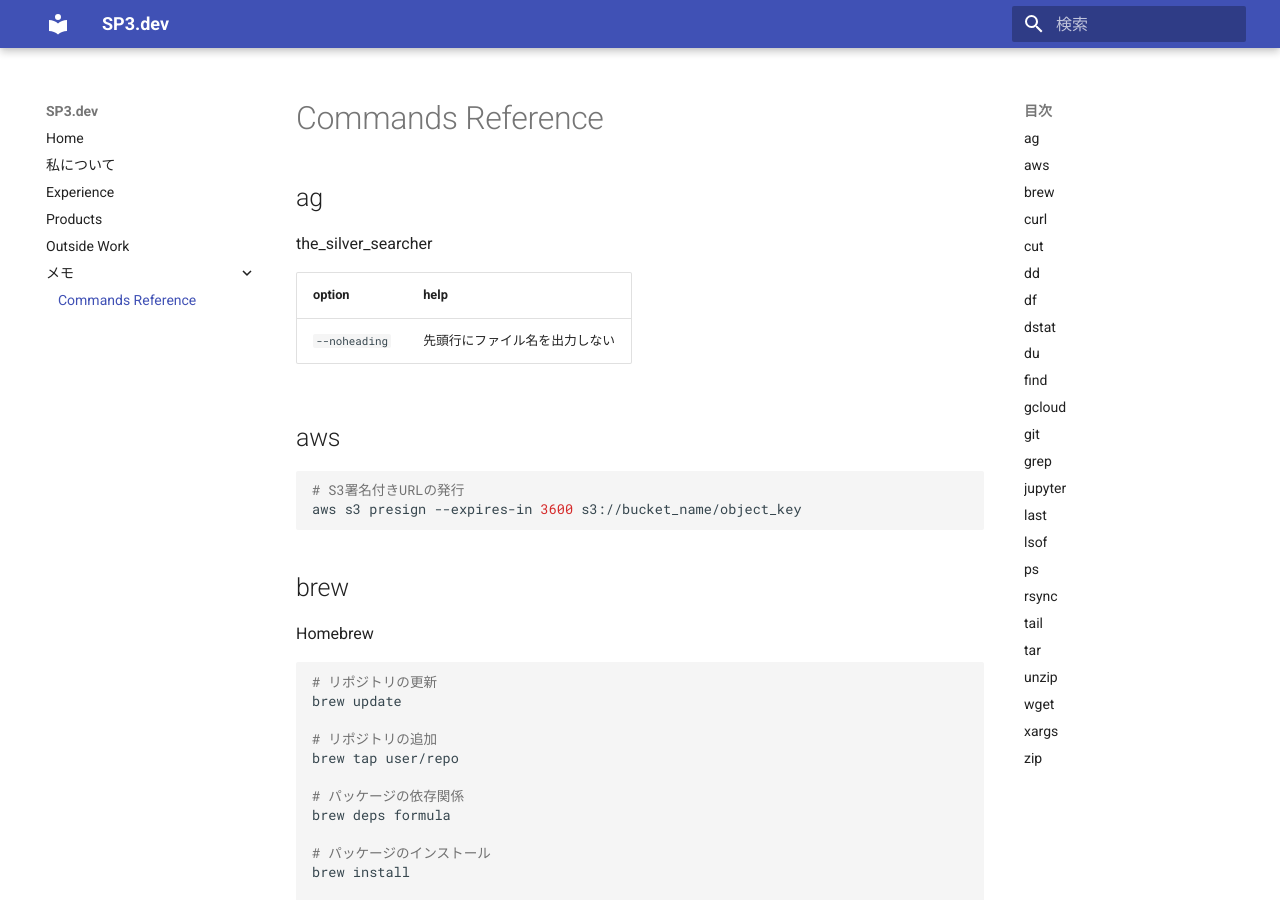
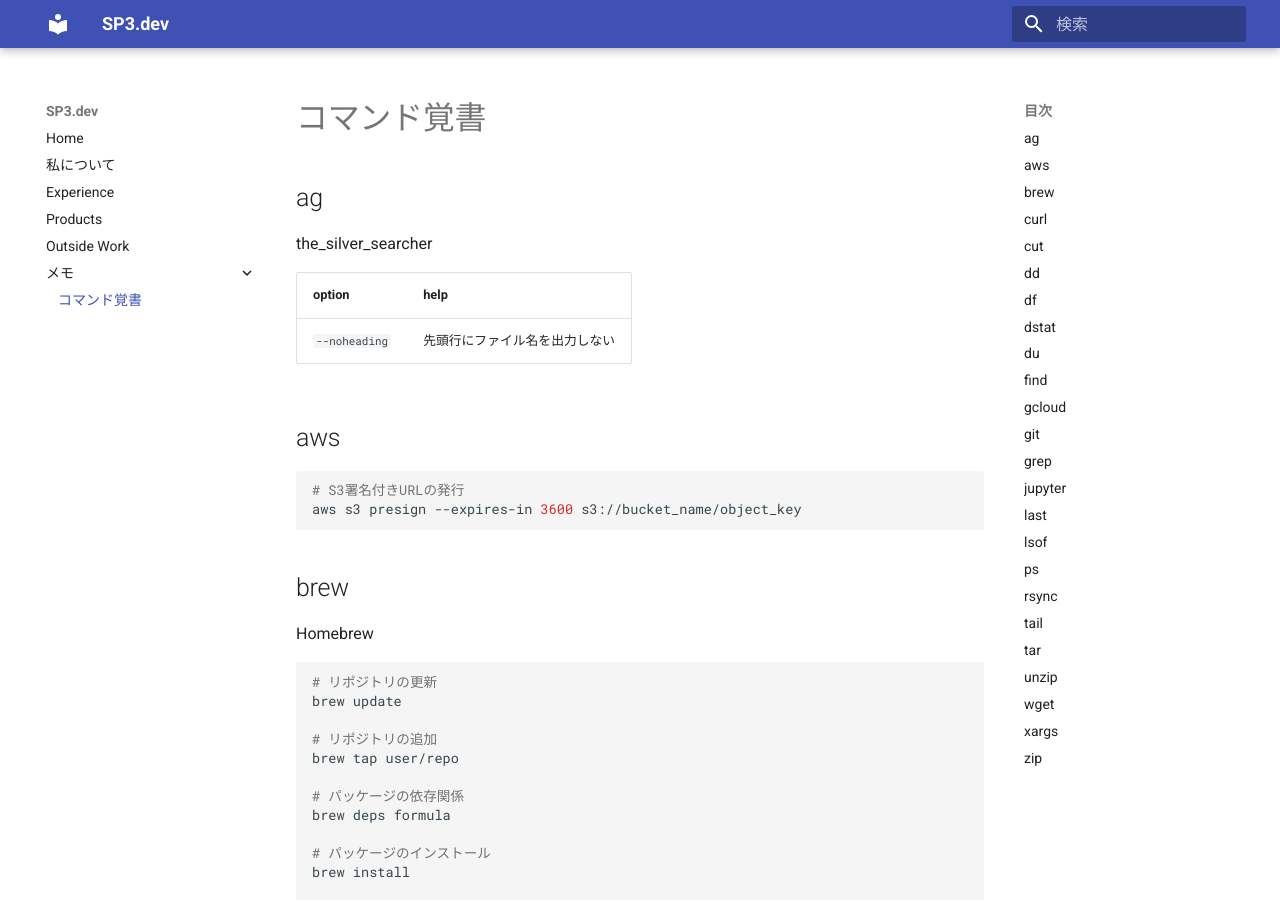
Before and after one commit to speg03/sp3.dev, an MkDocs documentation site: the page built from docs/memo/commands.md, in a window 1280 px wide and 900 px high. Built offline with MkDocs 1.6.1 and Material for MkDocs 9.7.7, drawn with Linux system fonts in a browser that asks for light colours; emoji names are drawn with the system emoji font; some of the changed lines change nothing that is shown.

Commit message:
Update memo/commands

```diff
--- a/docs/memo/commands.md
+++ b/docs/memo/commands.md
@@ -1,4 +1,4 @@
-# Commands Reference
+# コマンド覚書
 
 ## ag
 
@@ -174,7 +174,7 @@
 `a`|すべてのプロセスを表示する
 `u`|ユーザー列を表示する
 `x`|ttyに紐付かないプロセスを表示する
-`f`|:penguin: プロセスツリーを表示する
+`f`|:fontawesome-brands-linux: プロセスツリーを表示する
 
 ## rsync
 
@@ -190,7 +190,7 @@
 `-o`, `--owner`|オーナーを維持する
 `-D`|デバイスファイルやスペシャルファイルをそのままコピー
 `-c`, `--checksum`|ファイルの更新日、サイズではなくチェックサムでコピーすべきかどうかを判断<br>（ただし、1ファイルごとにチェックサムを計算するため遅くなる）
-`-E`|:penguin: `--executability`と同じ
+`-E`|:fontawesome-brands-linux: `--executability`と同じ
 `--executability`|実行可能フラグを維持する
 `-n`, `--dry-run`|ファイルコピーを実行せず何が起こるかだけ表示
 `--rsync-path=PROGRAM`|リモート側で実行するrsyncのパスを指定<br>（`'sudo rsync'`を指定するとroot権限で実行することになる）
@@ -236,7 +236,7 @@
 
 option|help
 -|-
-`-r`, `--no-run-if-empty`|:penguin: 渡される引数がなければ実行しない<br>:apple: このオプションはないがデフォルトで同じ挙動になる
+`-r`, `--no-run-if-empty`|:fontawesome-brands-linux: 渡される引数がなければ実行しない<br>:fontawesome-brands-apple: このオプションはないがデフォルトで同じ挙動になる
 
 ## zip
 
```
